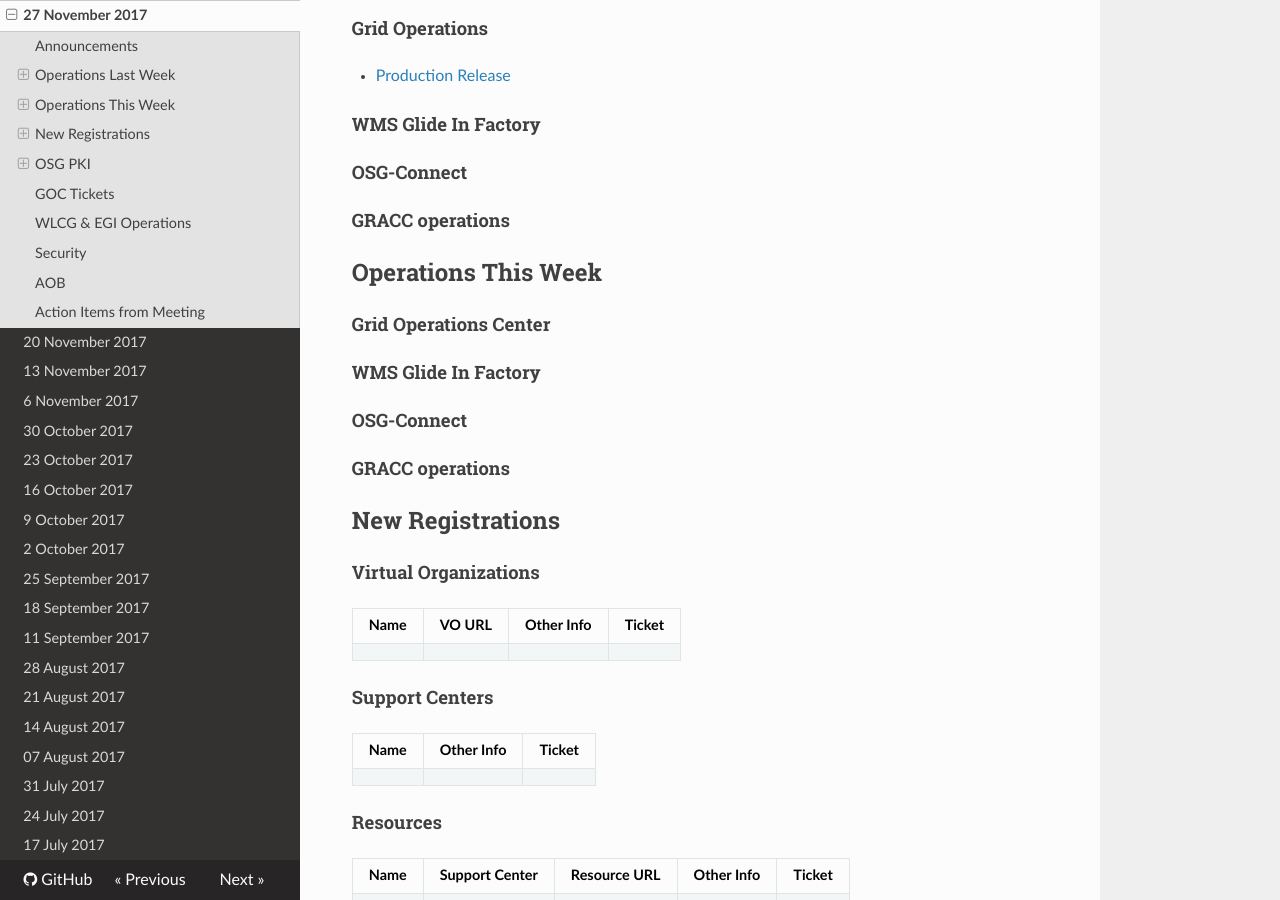
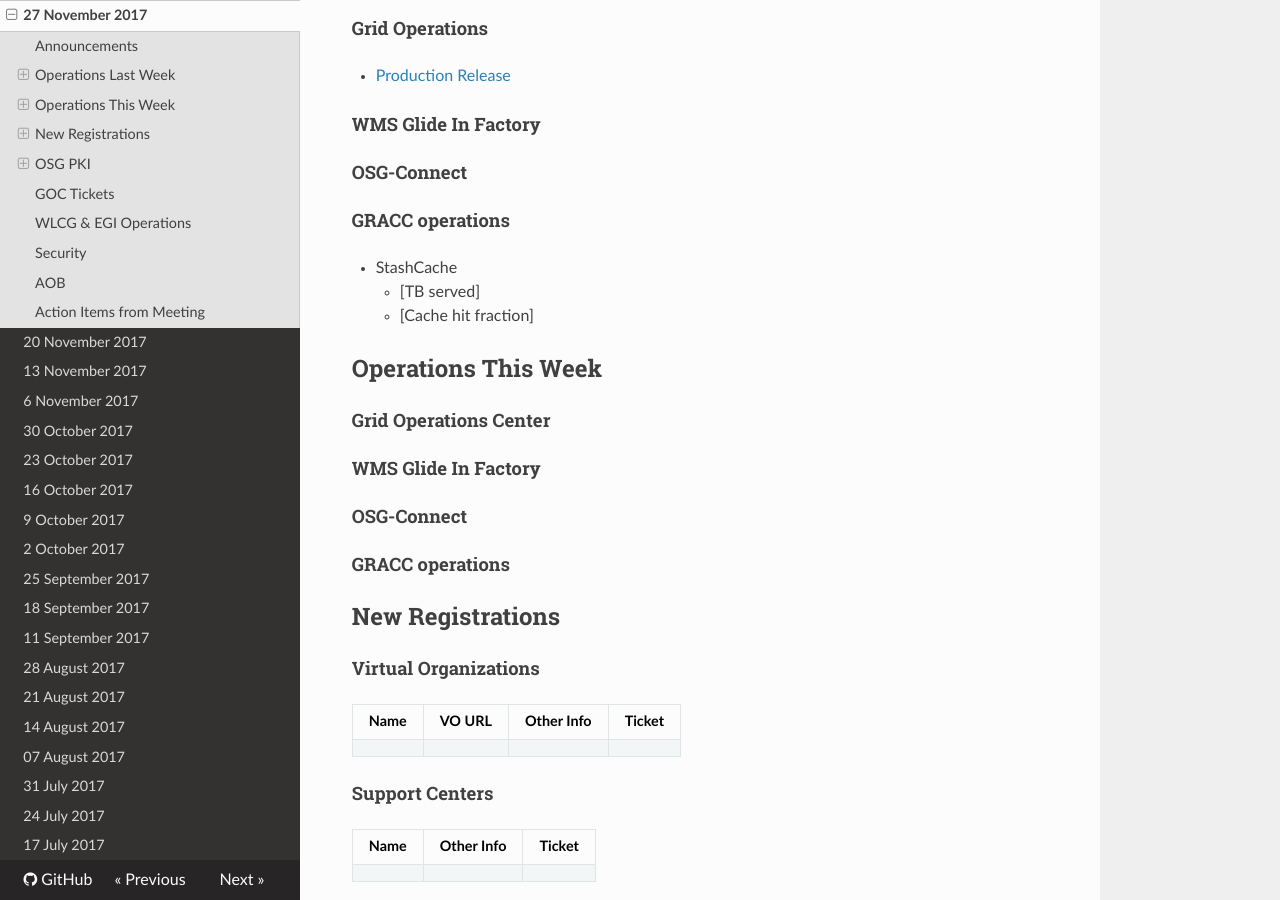
Before and after one commit to osg-htc/operations, an MkDocs documentation site: the page built from docs/WeeklyMinutes/27Nov2017.md, in a window 1280 px wide and 900 px high, scrolled down 736 px. Built offline with MkDocs 1.6.1, drawn with Linux system fonts in a browser that asks for light colours; nearby versions of some CDN libraries; old or Windows-style settings are respelled for this version of MkDocs.

Commit message:
Update 27Nov2017.md

```diff
--- a/docs/WeeklyMinutes/27Nov2017.md
+++ b/docs/WeeklyMinutes/27Nov2017.md
@@ -28,6 +28,9 @@
 #### OSG-Connect
 
 #### GRACC operations
+   * StashCache
+      * [TB served]<number goes here>
+      * [Cache hit fraction]<number goes here>
 
 ## Operations This Week
 
```
